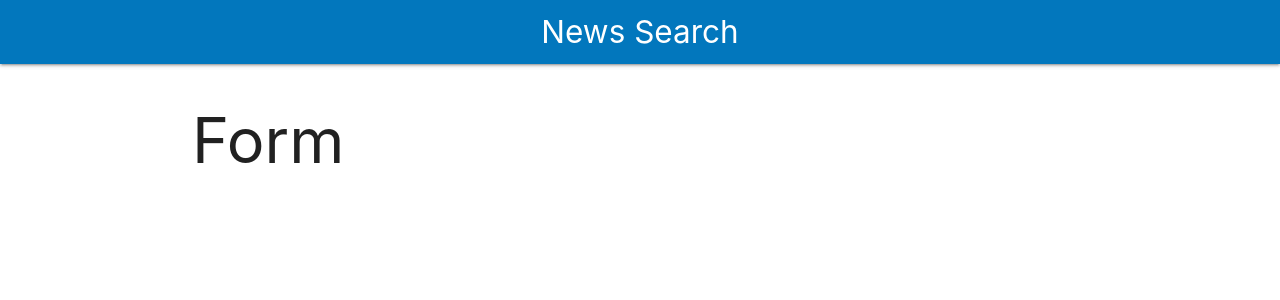
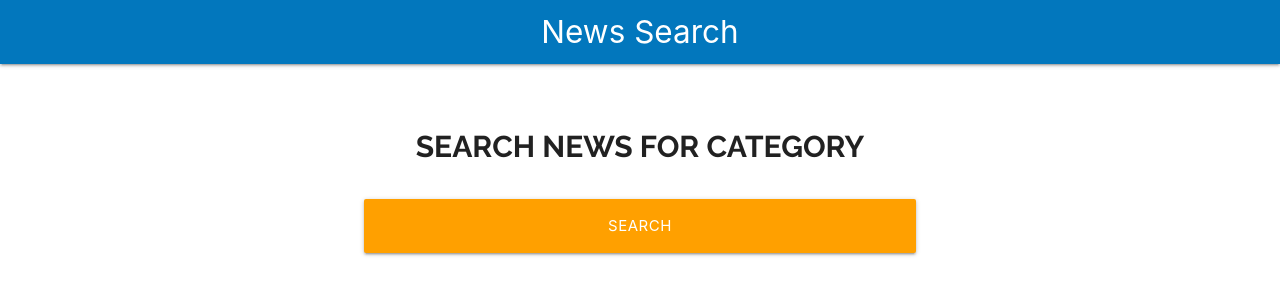
Before and after one commit to Francisco28/news_react, a React (Create React App) app: page / in a window 1280 px wide. Shown: the top 300 px of the page. Built offline with nearby package versions, Linux system fonts and the light colour scheme.

Commit message:
add Form component

```diff
--- a/src/App.js
+++ b/src/App.js
@@ -1,5 +1,6 @@
 import React, { Fragment } from 'react';
 import Header from './components/Header';
+import Form from './components/Form';
 
 function App() {
   return (
@@ -9,7 +10,7 @@
         />
 
         <div className="container white">
-            <h1>Form </h1>
+            <Form />
         </div>
       </Fragment>
   );
--- /dev/null
+++ b/src/components/Form.js
@@ -0,0 +1,24 @@
+import React from 'react';
+import styles from './Form.module.css';
+
+const Form = () => {
+    return (
+        <div className={`row ${styles.searcher}`}>
+            <div className="col s12 m8 offset-m2">
+                <form>
+                    <h2 className={styles.heading}>Search news for category</h2>
+
+                    <div className="input-field col s12">
+                        <input
+                            type="submit"
+                            className={`btn-large amber darken-2 ${styles['btn-block']}`}
+                            value="Search"
+                        />
+                    </div>
+                </form>
+            </div>
+        </div>
+     );
+}
+
+export default Form;
--- /dev/null
+++ b/src/components/Form.module.css
@@ -0,0 +1,17 @@
+.heading {
+    font-family: 'Raleway', sans-serif;
+    font-weight: 900px;
+    font-size: 2rem;
+    text-transform: uppercase;
+    text-align: center;
+}
+
+.searcher {
+    margin-top: 2rem;
+    margin-bottom: 2rem;
+    text-align: left;
+}
+
+.btn-block {
+    width: 100%;
+}
```
